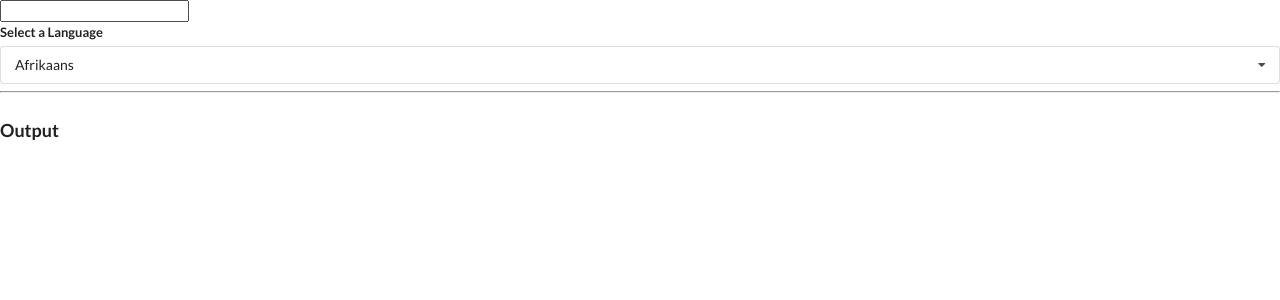
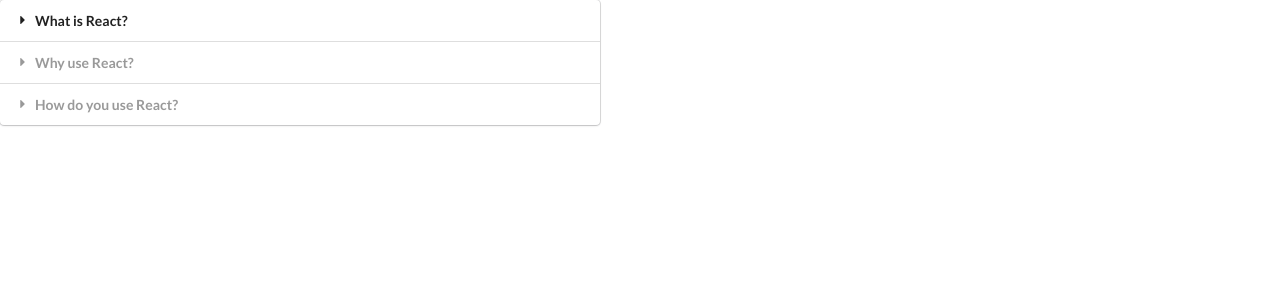
Before and after one commit to Iredafe/widgets-app, a React (Create React App) app: page / in a window 1280 px wide. Shown: the top 300 px of the page. Built offline with nearby package versions, Linux system fonts and the light colour scheme; no server answers.

Commit message:
add basic navigation

```diff
--- a/src/App.js
+++ b/src/App.js
@@ -34,11 +34,22 @@
     },
   ];
 
+const showAccordion = () => {
+  if(window.location.pathname === '/'){
+    return <Accordion items={items}/>
+  }
+}
+
+const showDropdown = () =>{
+  if(window.location.pathname==='/dropdown'){
+    return <Dropdown/>;
+  }
+}
+
 export default ()=>{
-
-
     return (<div>
-  <Translate/>
+  {showAccordion()}
+  {showDropdown()}
     </div>);
 
 };
```
